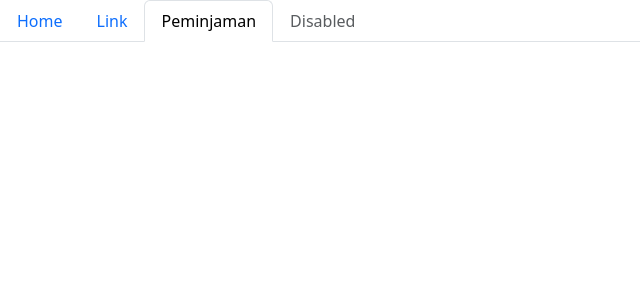
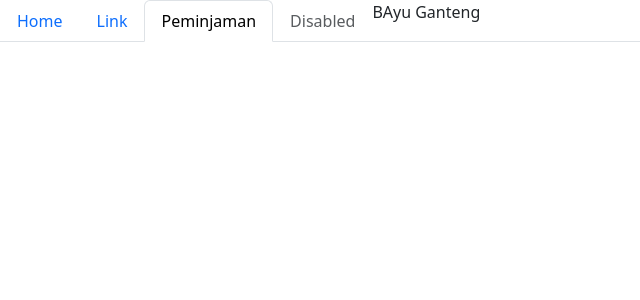
Before and after one commit to Ba3yoo/PAW-PERPUS, a PHP site: page /peminjaman.php in a window 1280 px wide. Shown: the top 300 px of the page, without its empty margins (0-640 px from the left). Run offline with PHP 8.4, Linux system fonts and the light colour scheme.

Commit message:
hbfqejbhqefhjbfeahbj

```diff
--- a/peminjaman.php
+++ b/peminjaman.php
@@ -23,6 +23,7 @@
   <li class="nav-item">
     <a class="nav-link disabled" aria-disabled="true">Disabled</a>
   </li>
+  BAyu Ganteng
 </ul>
 </body>
 </html>
```
